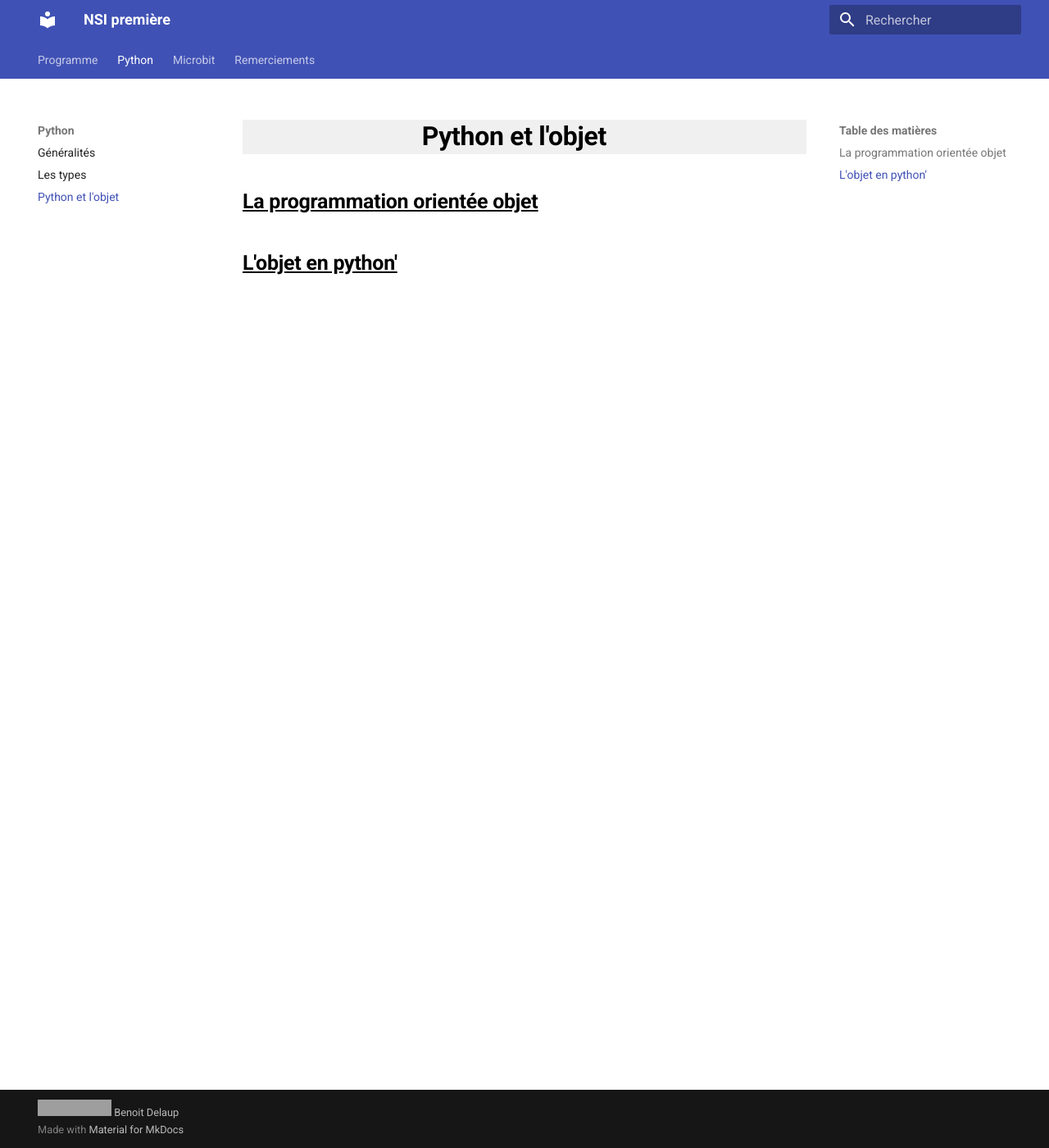
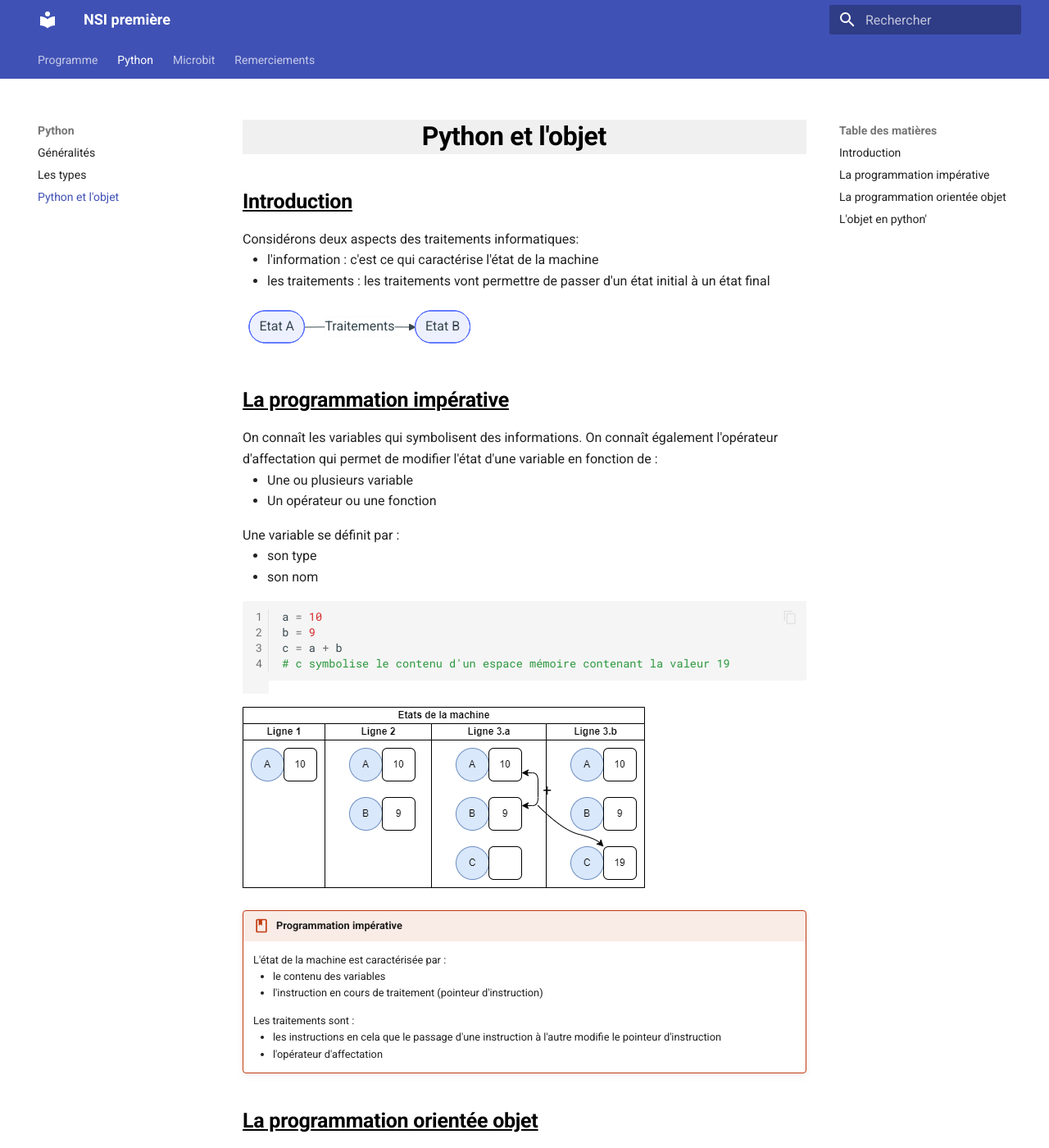
Before and after one commit to bdelaup/Formation-python-snt, an MkDocs documentation site: the page built from docs/python_objet.md, in a window 1280 px wide and 1400 px high. Shown: the whole window at 82% size. Built offline with MkDocs 1.6.1 and Material for MkDocs 9.7.7, drawn with Linux system fonts in a browser that asks for light colours; comment, search, counter and statistics services are not loaded; some of the changed text lies outside the part shown; grey boxes are pictures that could not be loaded.

Commit message:
Langage impératif

````diff
--- a/docs/python_objet.md
+++ b/docs/python_objet.md
@@ -1,6 +1,68 @@
 # Python et l'objet
+
+## Introduction
+
+Considérons deux aspects des traitements informatiques:
+
+* l'information : c'est ce qui caractérise l'état de la machine
+* les traitements : les traitements vont permettre de passer d'un état initial à un état final
+
+```mermaid
+graph LR
+  A([Etat A])
+  B([Etat B])
+
+  A -- "Traitements" --> B
+```
+
+## La programmation impérative
+
+On connaît les variables qui symbolisent des informations.
+On connaît également l'opérateur d'affectation qui permet de modifier l'état d'une variable en fonction de :
+
+* Une ou plusieurs variable
+* Un opérateur ou une fonction
+
+Une variable se définit par :
+
+- son type
+- son nom
+
+``` py linenums="1"
+a = 10
+b = 9
+c = a + b
+# c symbolise le contenu d'un espace mémoire contenant la valeur 19
+```
+
+![Etapes](img/etat_imperatif.drawio.png)
+
+!!! definition "Programmation impérative"
+    L'état de la machine est caractérisée par :
+
+    - le contenu des variables
+    - l'instruction en cours de traitement (pointeur d'instruction)
+
+    Les traitements sont :
+
+    - les instructions en cela que le passage d'une instruction à l'autre modifie le pointeur d'instruction
+    - l'opérateur d'affectation
+
+
+
+
+
 ## La programmation orientée objet
 
+!!! definition "Programmation orienté objet"
+    L'état de la machine est caractérisée par :
+
+    - les relations entre les objets
+    - l'état des attributs des objets
+
+    Les traitements sont :
+
+    - Les méthodes permettant d'accéder aux attributs d'un objet.
 
 
 
````
Also changed, not shown: docs/img/etat_imperatif.drawio.png (added).
